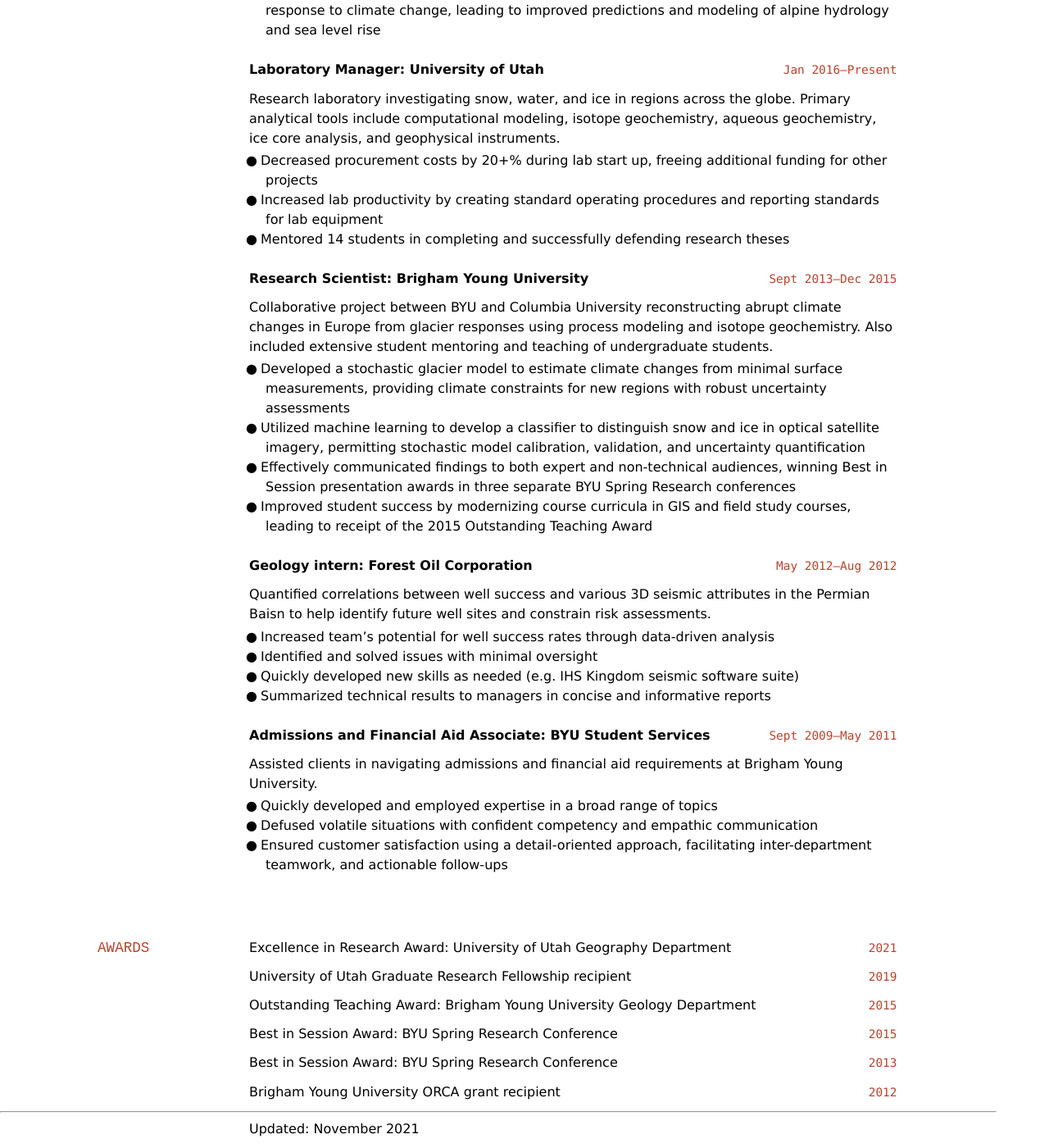
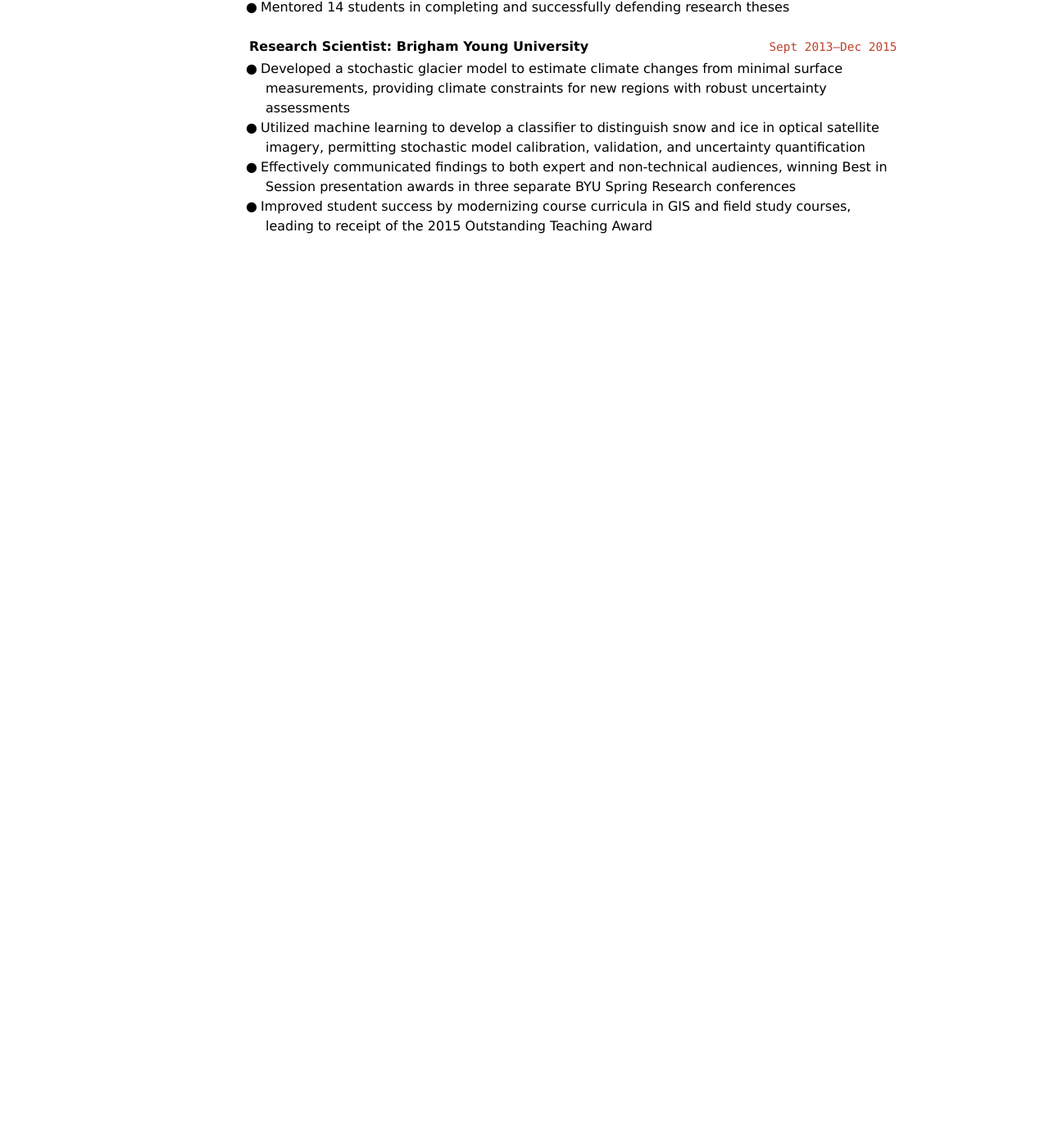
Before and after one commit to durbank/durbank.github.io, a Jekyll site: the page built from cv/resume.md, in a window 1280 px wide and 1400 px high, scrolled down 1118 px. Shown: the whole window at 82% size. Built offline with Jekyll 4.4.1, drawn with Linux system fonts in a browser that asks for light colours; after the commit the page ends 1430 px from its top, so only the background shows below that; some of the changed text lies outside the part shown.

Commit message:
Resume submitted to headhunter

```diff
--- a/cv/resume.md
+++ b/cv/resume.md
@@ -12,15 +12,13 @@
 
 ---
 
-## SUMMARY
-
-Earth and climate scientist with 7+ years experience leveraging remote sensing, AI, and computational modeling to provide data-driven solutions to geospatial and environmental problems.
+Earth and climate scientist with 7+ years experience leveraging remote sensing, AI, and modeling to provide data-driven solutions to geospatial and environmental problems.
 
 ## SKILLS
 
 **Programming languages:** Python, R, MATLAB, bash scripting, version control systems \
 **Computing:** High-performance computing, Linux environments, PyMC3, data visualization \
-**Statistics:** Geospatial analysis, time series analysis, machine learning, probabilistic programming, Bayesian inference \
+**Statistics:** Geospatial analysis, time series analysis, machine learning, Bayesian inference \
 **Data types:** GIS, geospatial data, climate models, VNIR imagery, radar, remote sensing
 
 ## EDUCATION
@@ -43,8 +41,8 @@
 `Sept 2016–Present`
 **Research Scientist: University of Utah**
 
-Leveraging remote sensing, spatiotemporal statistics, geochemistry, and computational modeling to explore polar and alpine glacier responses to climate change.
-Additionally taught both undergraduate and graduate courses in a variety of topics.
+<!-- Leveraging remote sensing, spatiotemporal statistics, geochemistry, and computational modeling to explore polar and alpine glacier responses to climate change.
+Additionally taught both undergraduate and graduate courses in a variety of topics. -->
 
 - Led three interdisciplinary science teams with diverse expertise across 4 organizations, resulting in 7 publications and the 2021 Excellence in Research Award from the University of Utah
 - Developed an automated probabilistic computer vision method to reconstruct polar precipitation time series from radar imagery, increasing available data by a factor of 300
@@ -54,8 +52,8 @@
 `Jan 2016–Present`
 **Laboratory Manager: University of Utah**
 
-Research laboratory investigating snow, water, and ice in regions across the globe.
-Primary analytical tools include computational modeling, isotope geochemistry, aqueous geochemistry, ice core analysis, and geophysical instruments.
+<!-- Research laboratory investigating snow, water, and ice in regions across the globe.
+Primary analytical tools include computational modeling, isotope geochemistry, aqueous geochemistry, ice core analysis, and geophysical instruments. -->
 
 - Decreased procurement costs by 20+% during lab start up, freeing additional funding for other projects
 - Increased lab productivity by creating standard operating procedures and reporting standards for lab equipment
@@ -64,15 +62,15 @@
 `Sept 2013–Dec 2015`
 **Research Scientist: Brigham Young University**
 
-Collaborative project between BYU and Columbia University reconstructing abrupt climate changes in Europe from glacier responses using process modeling and isotope geochemistry.
-Also included extensive student mentoring and teaching of undergraduate students.
+<!-- Collaborative project between BYU and Columbia University reconstructing abrupt climate changes in Europe from glacier responses using process modeling and isotope geochemistry.
+Also included extensive student mentoring and teaching of undergraduate students. -->
 
 - Developed a stochastic glacier model to estimate climate changes from minimal surface measurements, providing climate constraints for new regions with robust uncertainty assessments
 - Utilized machine learning to develop a classifier to distinguish snow and ice in optical satellite imagery, permitting stochastic model calibration, validation, and uncertainty quantification
 - Effectively communicated findings to both expert and non-technical audiences, winning Best in Session presentation awards in three separate BYU Spring Research conferences
 - Improved student success by modernizing course curricula in GIS and field study courses, leading to receipt of the 2015 Outstanding Teaching Award
 
-`May 2012–Aug 2012`
+<!-- `May 2012–Aug 2012`
 **Geology intern: Forest Oil Corporation**
 
 Quantified correlations between well success and various 3D seismic attributes in the Permian Baisn to help identify future well sites and constrain risk assessments.
@@ -80,9 +78,9 @@
 - Increased team's potential for well success rates through data-driven analysis
 - Identified and solved issues with minimal oversight
 - Quickly developed new skills as needed (e.g. IHS Kingdom seismic software suite)
-- Summarized technical results to managers in concise and informative reports
+- Summarized technical results to managers in concise and informative reports -->
 
-`Sept 2009–May 2011`
+<!-- `Sept 2009–May 2011`
 **Admissions and Financial Aid Associate: BYU Student Services**
 
 Assisted clients in navigating admissions and financial aid requirements at Brigham Young University.
@@ -90,33 +88,8 @@
 - Quickly developed and employed expertise in a broad range of topics
 - Defused volatile situations with confident competency and empathic communication
 - Ensured customer satisfaction using a detail-oriented approach, facilitating inter-department teamwork, and actionable follow-ups
+ -->
 
-## AWARDS
+<!-- ---
 
-`2021`
-Excellence in Research Award: University of Utah Geography Department
-
-`2019`
-University of Utah Graduate Research Fellowship recipient
-
-`2015`
-Outstanding Teaching Award: Brigham Young University Geology Department
-
-`2015`
-Best in Session Award: BYU Spring Research Conference
-
-`2013`
-Best in Session Award: BYU Spring Research Conference
-
-`2012`
-Brigham Young University ORCA grant recipient
-
-<!-- `2006`
-ConocoPhillips Scholarship recipient
-
-`2004`
-VFW Voice of Democracy Scholarship recipient -->
-
----
-
-Updated: November 2021
+Last updated: July 2021 -->
```
